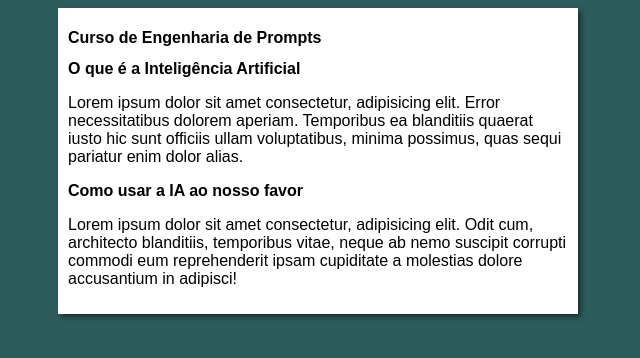
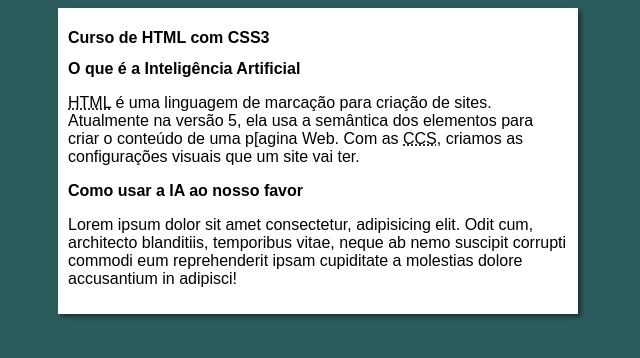
Before and after one commit to vicentegabriells/projeto-site, a plain HTML site: page index.html in a window 1280 px wide. Shown: the whole page, without its empty margins (322-962 px from the left). Drawn offline with Linux system fonts and the light colour scheme.

Commit message:
edição do html

```diff
--- a/index.html
+++ b/index.html
@@ -3,17 +3,17 @@
 <head>
     <meta charset="UTF-8">
     <meta name="viewport" content="width=device-width, initial-scale=1.0">
-    <title>Titulo do Site</title>
+    <title>Curso em Vídeo</title>
     <link rel="stylesheet" href="estilos/style.css">
 </head>
 <body>
     <main>
         <header>
-            <h1>Curso de Engenharia de Prompts</h1>
+            <h1>Curso de HTML com CSS3</h1>
         </header>
         <article>
             <h2>O que é a Inteligência Artificial</h2>
-            <p>Lorem ipsum dolor sit amet consectetur, adipisicing elit. Error necessitatibus dolorem aperiam. Temporibus ea blanditiis quaerat iusto hic sunt officiis ullam voluptatibus, minima possimus, quas sequi pariatur enim dolor alias.</p>
+            <p><abbr title="HyperText Markup Language">HTML</abbr> é uma linguagem de marcação para criação de sites. Atualmente na versão 5, ela usa a semântica dos elementos para criar o conteúdo de uma p[agina Web. Com as <abbr title="Cascading Style Sheets">CCS</abbr>, criamos as configurações visuais que um site vai ter.</p>
         </article>
         <article>
             <h2>Como usar a IA ao nosso favor</h2>
```
